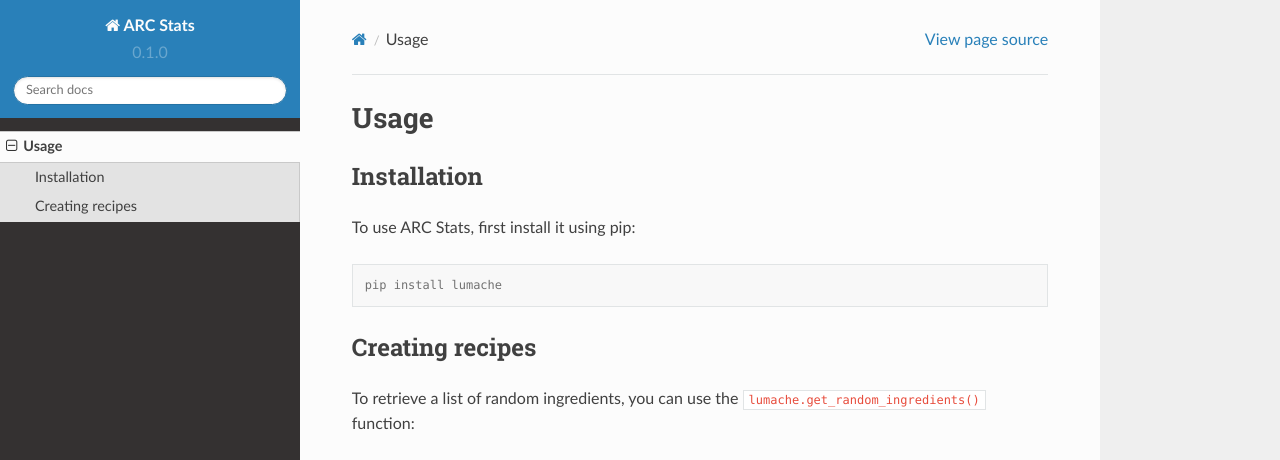
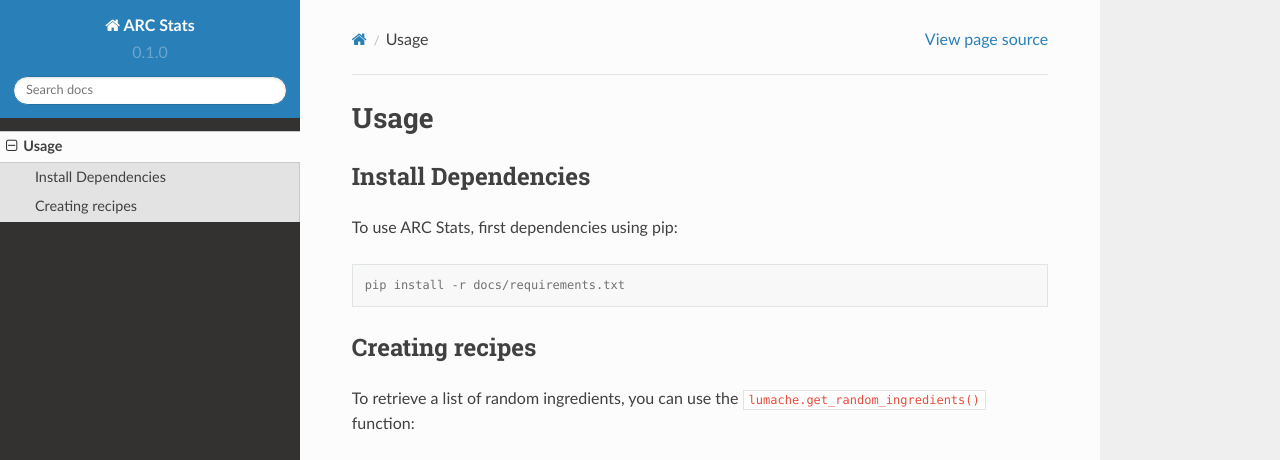
Before and after one commit to Omidgholi/Test_Project, a Sphinx documentation site: the page built from docs/source/usage.rst, in a window 1280 px wide and 1095 px high. Shown: the top 460 px of the window. Built offline with Sphinx 7.4.7 and the Read the Docs theme 2.0.0, drawn with Linux system fonts in a browser that asks for light colours; grey boxes are pictures that could not be loaded.

Commit message:
fixed RTD issues

```diff
--- a/docs/source/usage.rst
+++ b/docs/source/usage.rst
@@ -3,14 +3,14 @@
 
 .. _installation:
 
-Installation
+Install Dependencies
 ------------
 
-To use ARC Stats, first install it using pip:
+To use ARC Stats, first dependencies using pip:
 
 .. code-block:: console
 
-   pip install lumache
+   pip install -r docs/requirements.txt
 
 Creating recipes
 ----------------
```
Also changed, not shown: .readthedocs.yaml, test.png (deleted).
